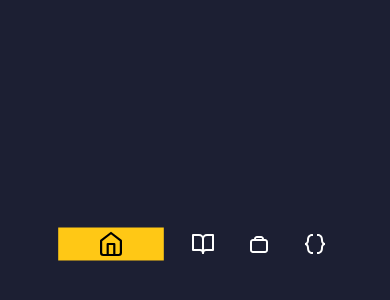
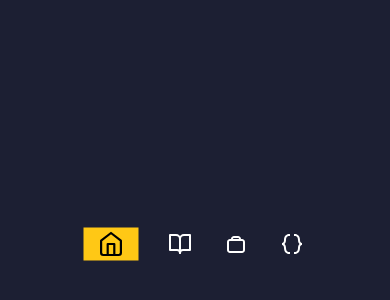
Before and after one commit to Rakgowda/portfolio, a Next.js app: page / in a window 390 px wide. Shown: the part 178-478 px from the top of the page. Built offline with nearby package versions, Linux system fonts and the light colour scheme; a web font is replaced by a local one.

Commit message:
Add files via upload

```diff
--- a/styles/rightNavBar.module.css
+++ b/styles/rightNavBar.module.css
@@ -48,13 +48,18 @@
 
     }
 
-@media screen and (min-width: 0px) and (max-width: 1000px) {
+@media screen and (min-width: 0px) and (max-width: 750px) {
     .activeNavBar{
         color: black;
-        /* width: 100px; */
+        width: 50px;
         background-color: rgb(255, 200, 21);
         transform: scale(1.1);
+        /* transform: scale(1.1); */
         padding: 3px;
 
     }
+
+    .itemRightNav::before{
+        width: 50px;
+    }
 }
```
